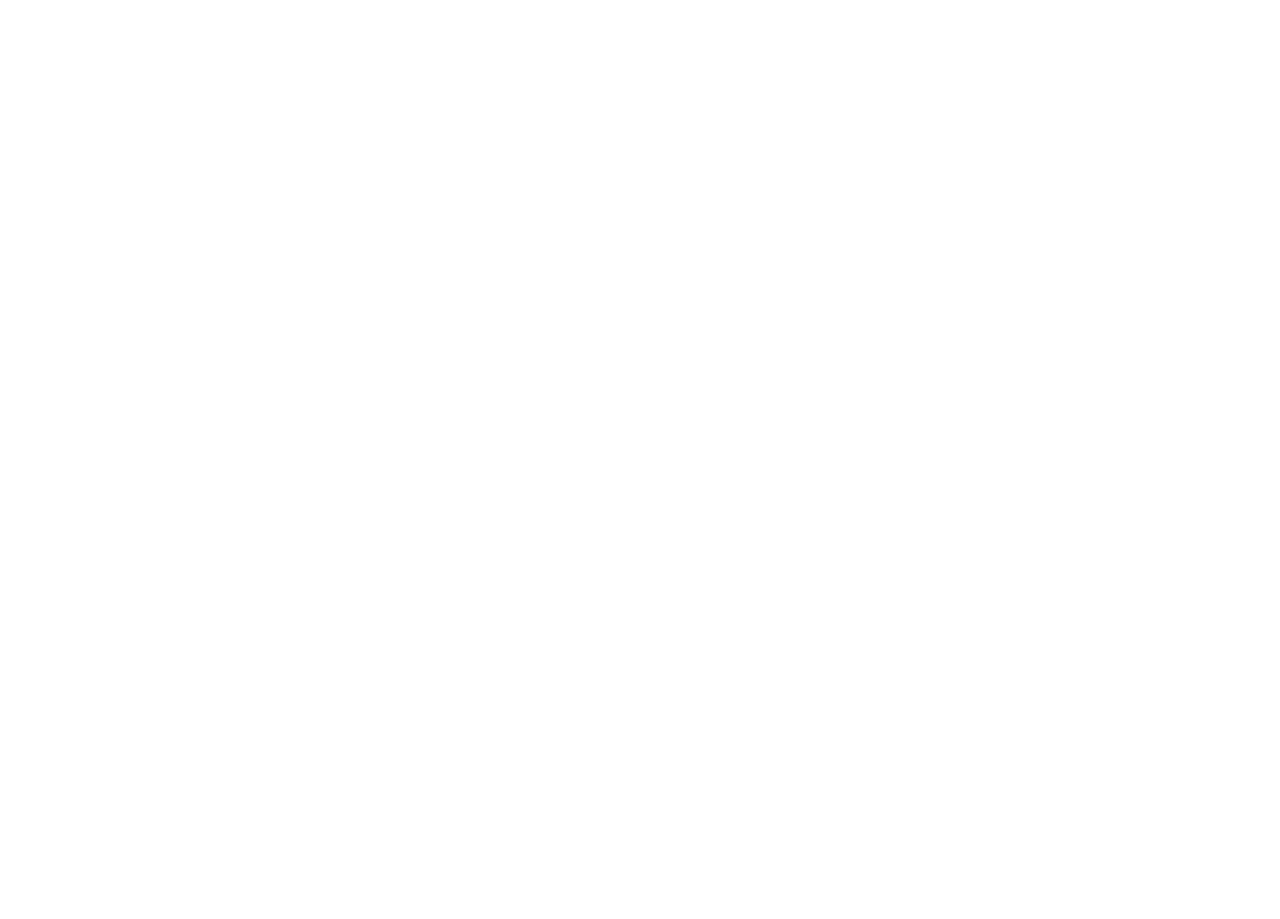
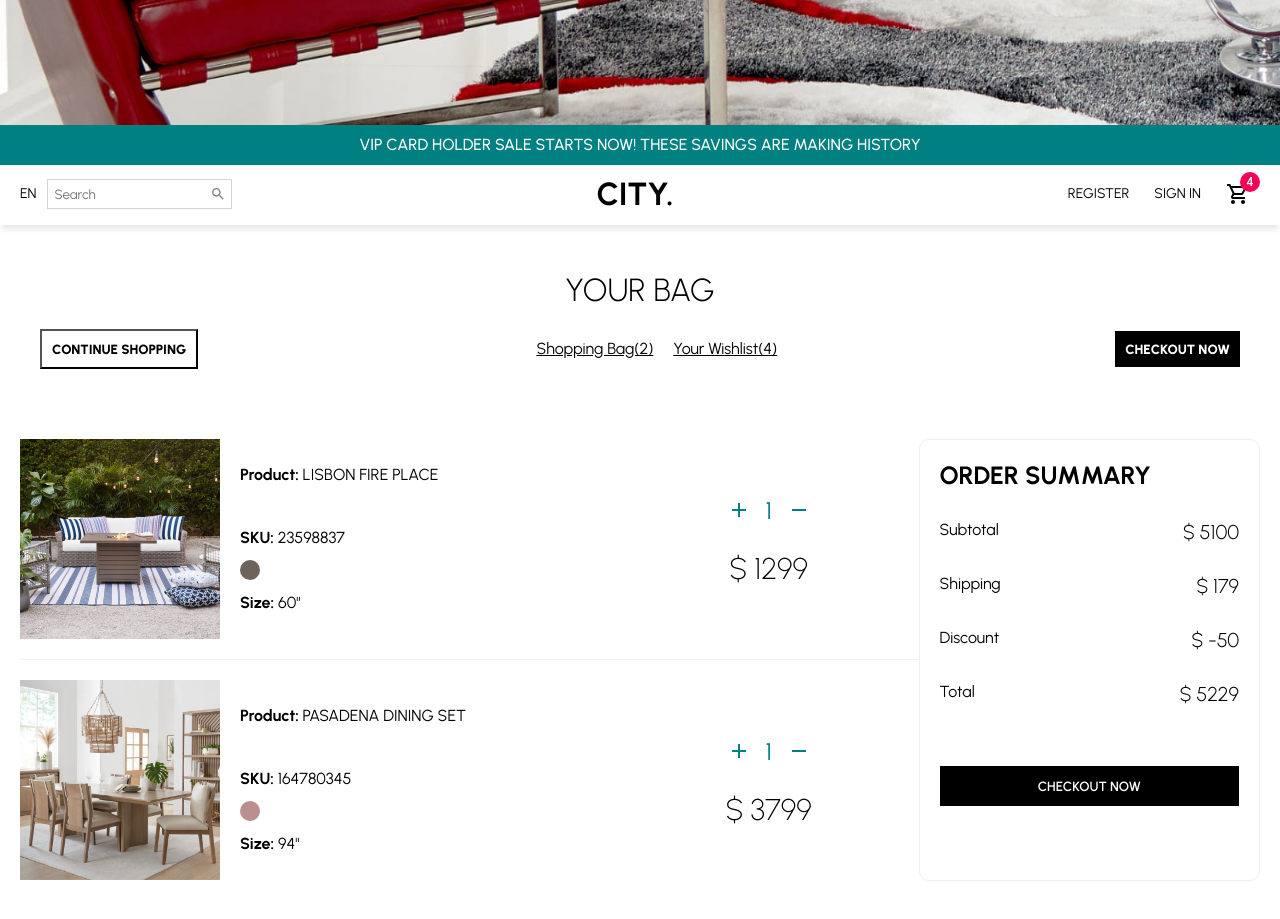
Before and after one commit to maddstyle/City, a React (Create React App) app: page / in a window 1280 px wide. Shown: the part 9160-10079 px from the top of the page. Before the commit the page ends 1600 px from the top, so only its background shows below. Built offline with nearby package versions, Linux system fonts and the light colour scheme.

Commit message:
the whole app pages for deployment

```diff
--- a/src/App.jsx
+++ b/src/App.jsx
@@ -1,19 +1,19 @@
 import React from 'react'
-// import Product from "./pages/Product";
-// import Home from "./pages/Home";
-// import ProductList from "./pages/ProductList";
+import Product from "./pages/Product";
+import Home from "./pages/Home";
+import ProductList from "./pages/ProductList";
 import Register from "./pages/Register";
 import Login from "./pages/Login";
-// import Cart from "./pages/Cart";
+import Cart from "./pages/Cart";
 
 const App = () => {
   return <div>
-      {/* <Home /> */}
-      {/* <ProductList /> */}
-      {/* <Product /> */}
+      <Home />
+      <ProductList />
+      <Product />
       <Login />
       <Register />
-      {/* <Cart /> */}
+      <Cart />
   </div>
 };
 
```
